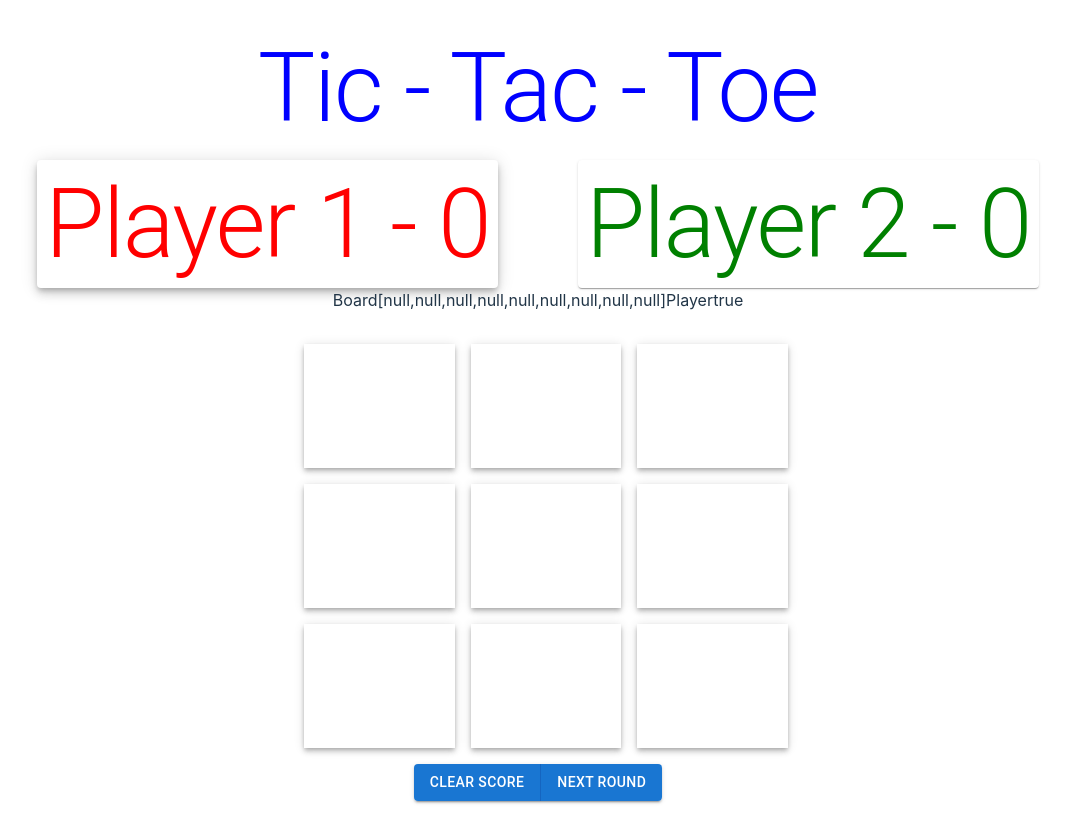
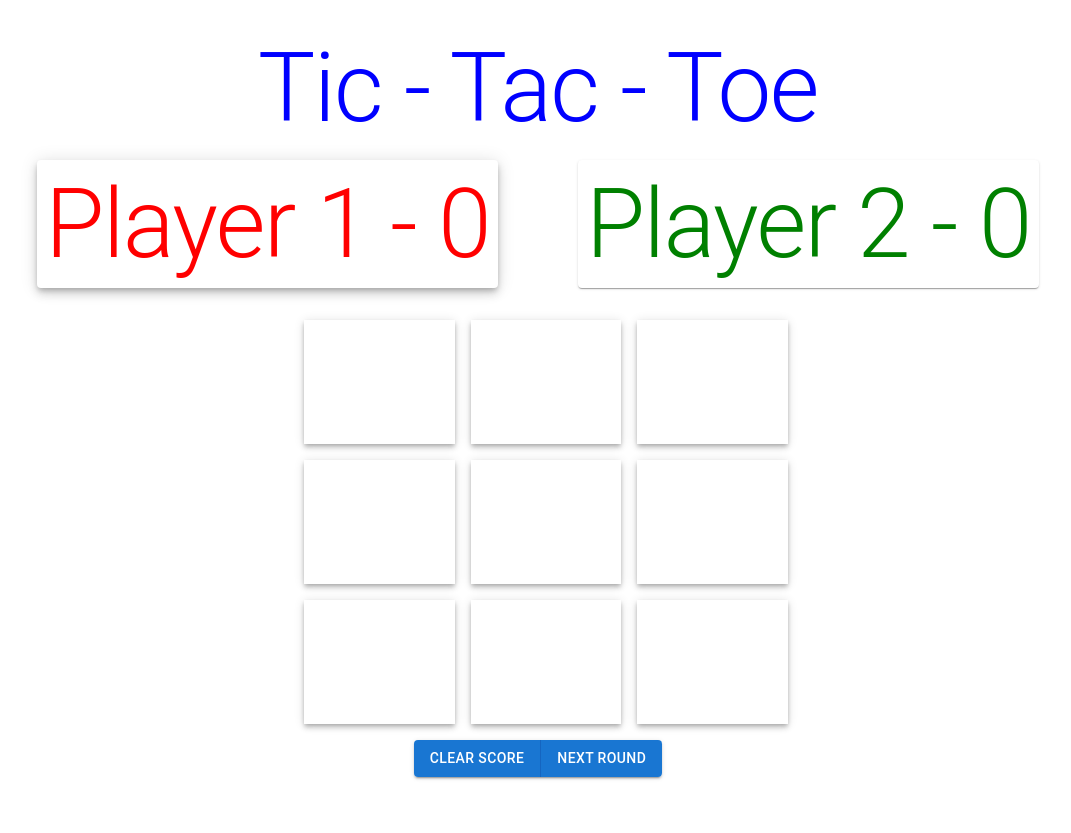
Before and after one commit to ShardulAswale/calculators, a React (Vite) app: page / in a window 1280 px wide. Shown: the whole page, without its empty margins (102-1173 px from the left). After the commit the page ends 809 px from the top, so only its background shows below. Built offline with nearby package versions, Linux system fonts and the light colour scheme.

Commit message:
update: commented unused items

```diff
--- a/src/App.jsx
+++ b/src/App.jsx
@@ -79,8 +79,8 @@ function App() {
             </Typography>
           </Paper>
         </Stack>
-        {`Board` + JSON.stringify(board)}
-        {`Player` + JSON.stringify(player)}
+        {/* {`Board` + JSON.stringify(board)}
+        {`Player` + JSON.stringify(player)} */}
         {winner && (
           <Typography variant="h1" sx={{ color: "green", p: 1 }}>
             Winner is {winner}
```
